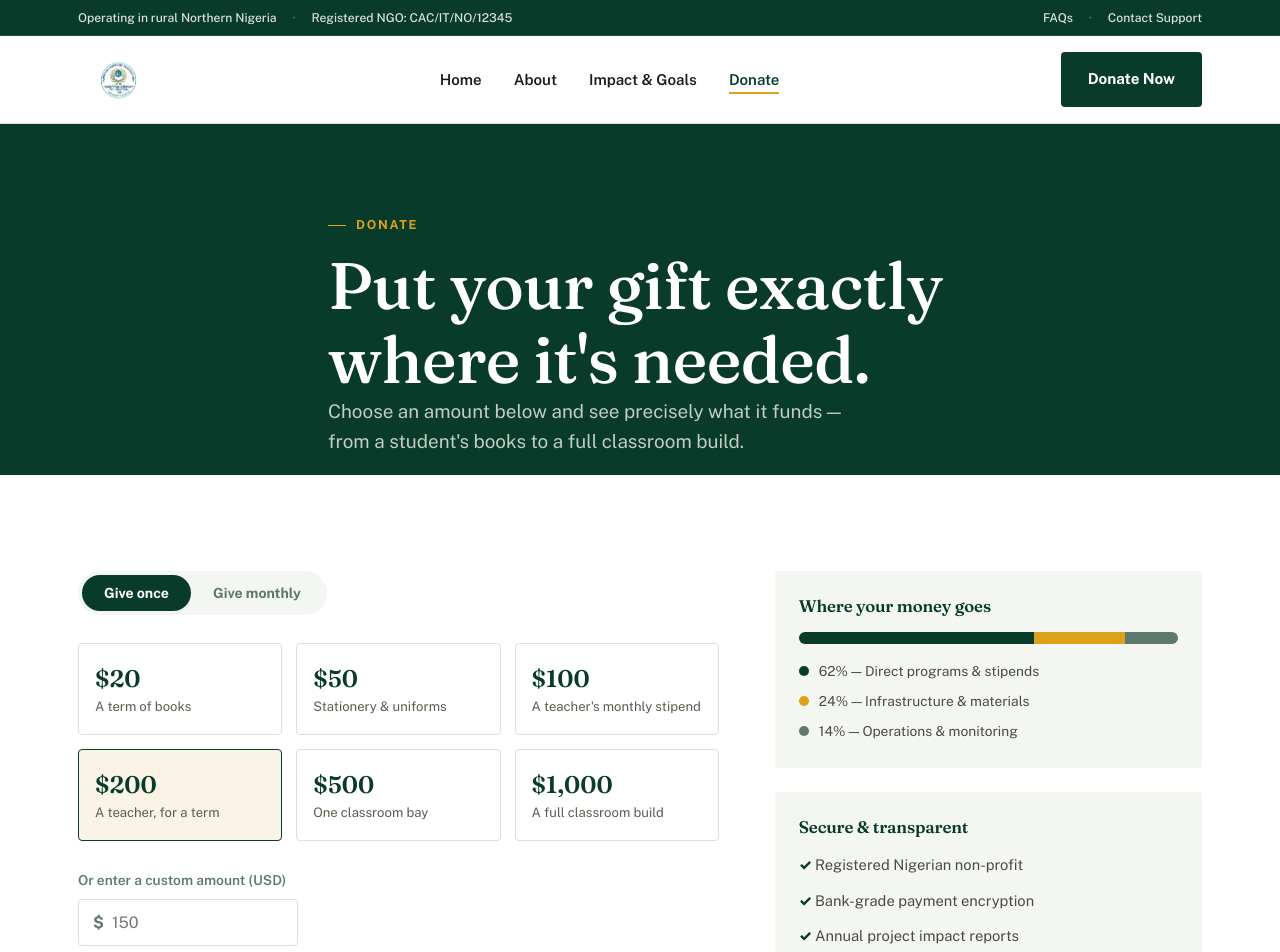
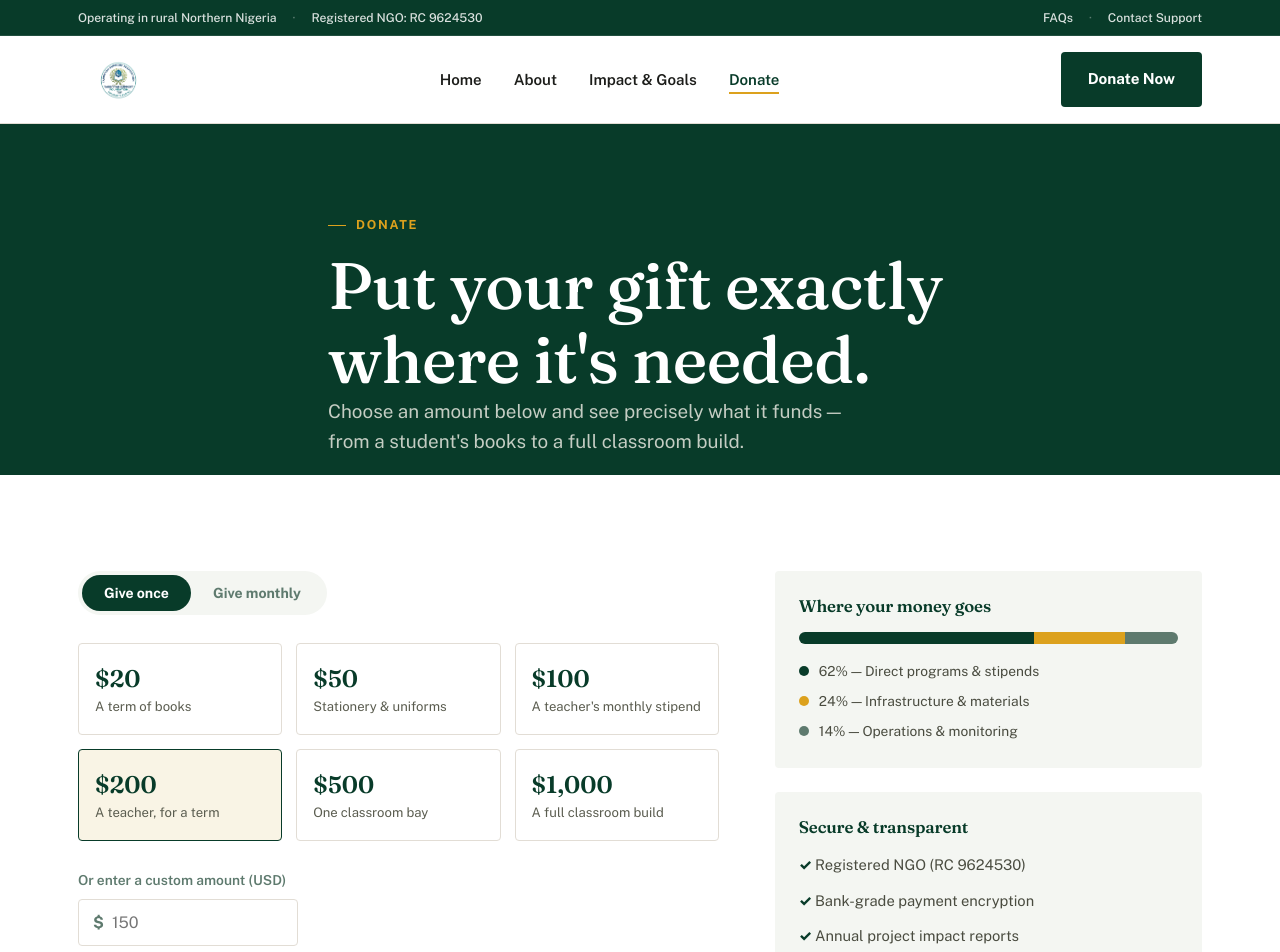
Before and after one commit to abukadafa/Tarbiyyah, a React (Vite) app: page /donate in a window 1280 px wide. Shown: the top 952 px of the page. Built offline with nearby package versions, Linux system fonts and the light colour scheme.

Commit message:
Update CAC registration number to RC 9624530 in header and donate page

```diff
--- a/src/components/Header.jsx
+++ b/src/components/Header.jsx
@@ -33,7 +33,7 @@ export default function Header() {
           <div className="top-bar-left">
             <span>Operating in rural Northern Nigeria</span>
             <span className="dot">·</span>
-            <span>Registered NGO: CAC/IT/NO/12345</span>
+            <span>Registered NGO: RC 9624530</span>
           </div>
           <div className="top-bar-right">
             <Link to="/about">FAQs</Link>
--- a/src/pages/Donate.jsx
+++ b/src/pages/Donate.jsx
@@ -240,7 +240,7 @@ export default function Donate() {
             <div className="sidebar-card">
               <h3>Secure &amp; transparent</h3>
               <ul className="trust-list">
-                <li>Registered Nigerian non-profit</li>
+                <li>Registered NGO (RC 9624530)</li>
                 <li>Bank-grade payment encryption</li>
                 <li>Annual project impact reports</li>
               </ul>
```
